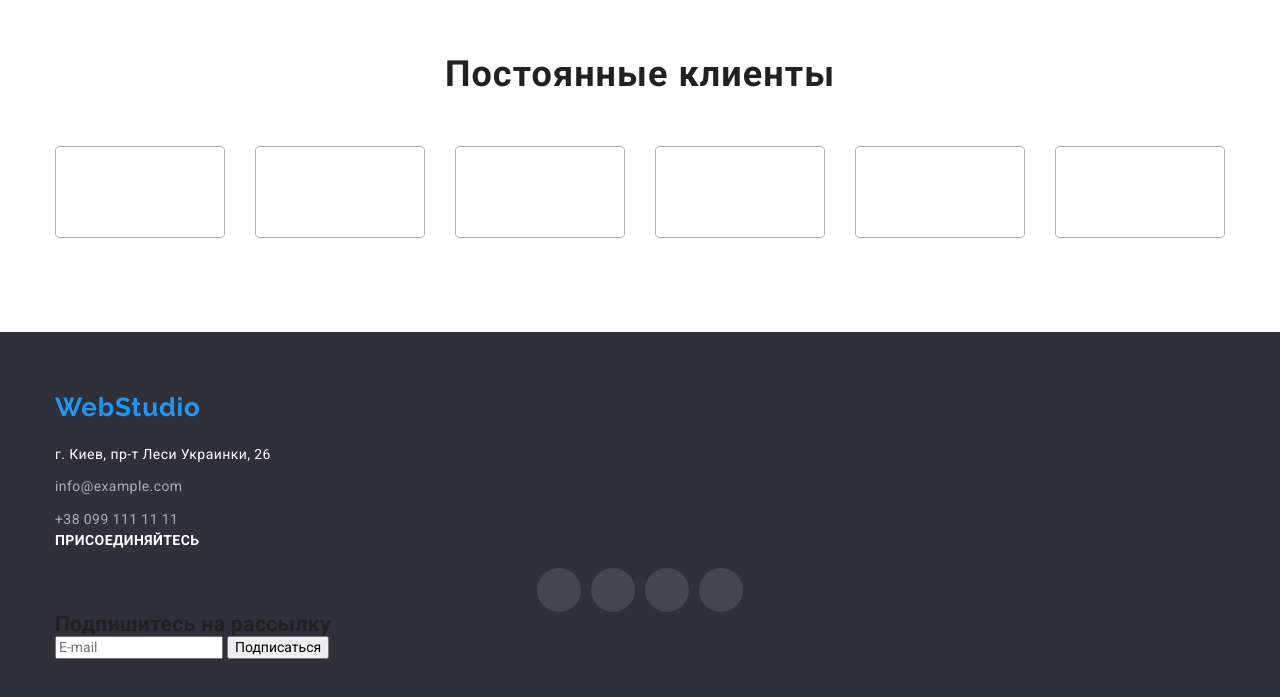
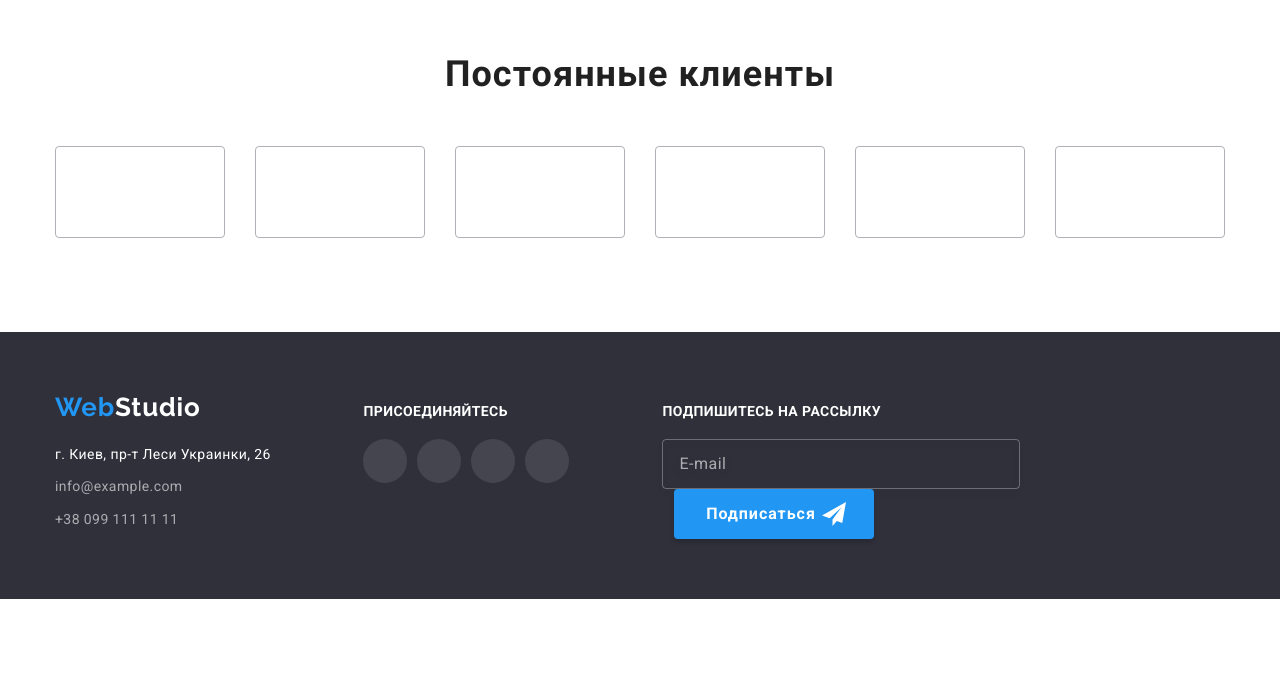
Before and after one commit to VIACHESLAV-ANT/goit-markup-hw-07, a plain HTML site: page index.html in a window 1280 px wide. Shown: the part 2348-3045 px from the top of the page. After the commit the page ends 2947 px from the top, so only its background shows below. Drawn offline with nearby package versions, Linux system fonts and the light colour scheme.

Commit message:
Неправильний футер

```diff
--- a/index.html
+++ b/index.html
@@ -305,7 +305,7 @@
         </ul>
     </address>
     </div>
-        <div class="footer-link link">
+        <div class="footer_link link">
         <p class="link-title">присоединяйтесь</p>
         <ul class="link-list list">
             <li class="link-list-item"><a href="" class="link-list-ref"><svg class="link-list-icon"><use href="./images/symbol-defs.svg#instagram"></use></svg></a></li>
@@ -315,11 +315,11 @@
         </ul>
         </div>
         <div class="footerform">
-            <h2 class="footerform-title">Подпишитесь на рассылку</h2>
-            <form class="footerform-box">
-                <input type="text" id="mail" placeholder="E-mail" class="foterform-input">
+            <h2 class="footerform_title">Подпишитесь на рассылку</h2>
+            <form class="footerform_box">
+                <input type="text" id="mail" placeholder="E-mail" class="foterform_input">
                 <!-- <label for="mail" class="FooterForm-text">E-mail</label> -->
-                <button type="submit" class="footerform-button">Подписаться</button>
+                <button type="submit" class="footerform_button">Подписаться</button>
             </form>
         </div>
     </div>
--- a/sass/components/_footerform.scss
+++ b/sass/components/_footerform.scss
@@ -72,4 +72,6 @@
 
 .foterform_box{
     position: relative;
+    display: inline;
+    flex-wrap: nowrap;
 }
--- a/sass/components/_page-footer.scss
+++ b/sass/components/_page-footer.scss
@@ -4,7 +4,7 @@
     padding-bottom: 60px;
 }
 
-.logo-white{
+.logo_white{
     color: var(--white-color);
 }
 
@@ -33,7 +33,7 @@
     margin-top: 20px;
    }
 
-   .adresa-link{
+   .adresa_link{
     align-items: baseline;
     display: flex;
    }
```
Also changed, not shown: css/main.css, css/main.min.css, 2 other files.
